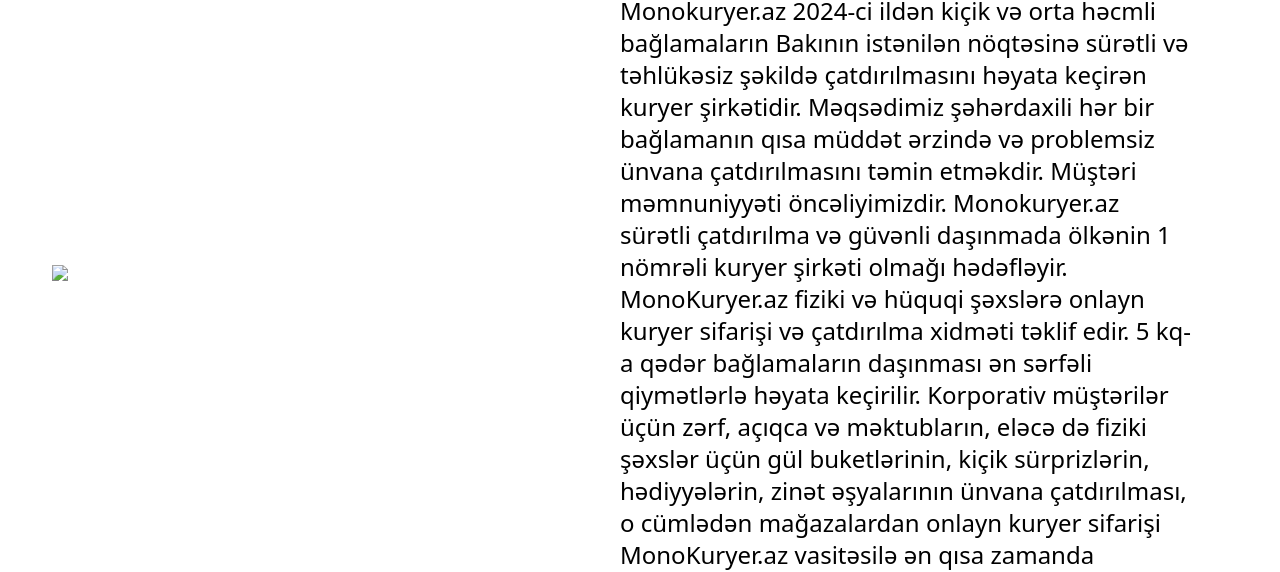
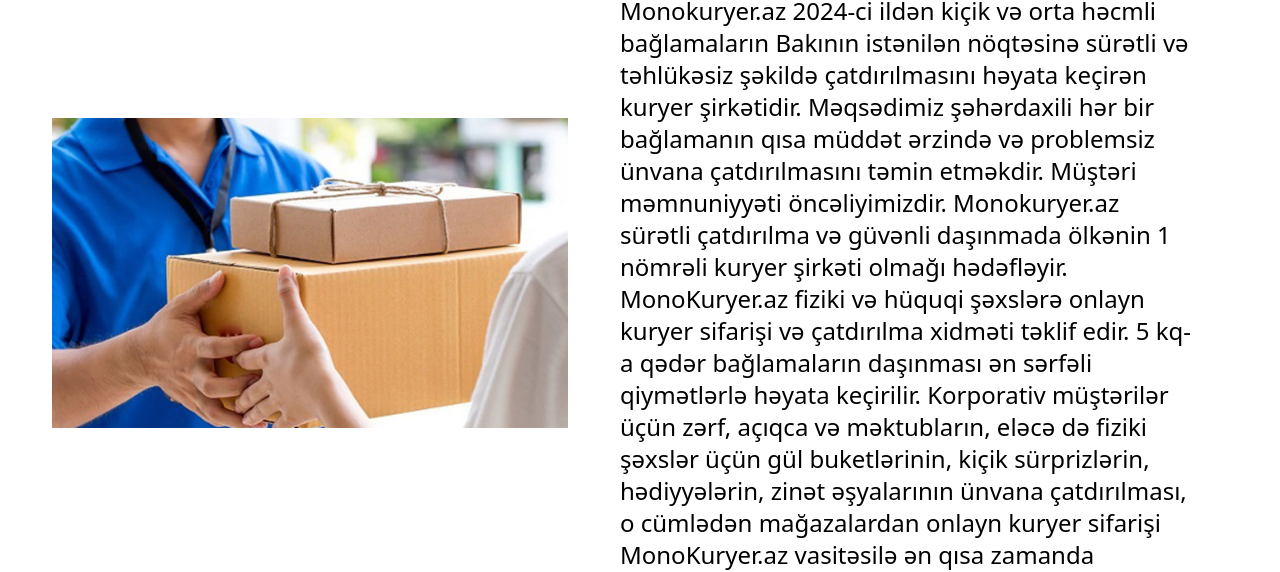
Before and after one commit to NurlanAmanov/monokuryerend, a website: page page/Haqqimizda.htm in a window 1280 px wide. Shown: the part 237-809 px from the top of the page. Drawn offline with nearby package versions, Linux system fonts and the light colour scheme.

Commit message:
haqqimizdav2

```diff
--- a/page/Haqqimizda.htm
+++ b/page/Haqqimizda.htm
@@ -292,7 +292,7 @@
             <div class="sm:flex items-center px-3 w-[95%]">
                 <div class="sm:w-1/2 p-10">
                     <div class="image object-center text-center">
-                        <img src="../img/gallery/kuryer-1.webp">
+                        <img src="../img/gallery/kuryer-1.jpg">
                     </div>
                 </div>
                 <div class="sm:w-1/2 p-3">
```
